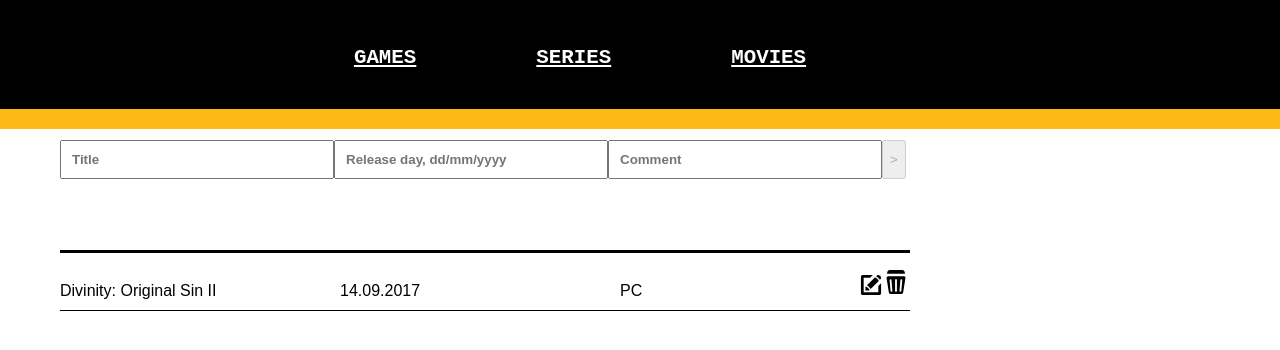
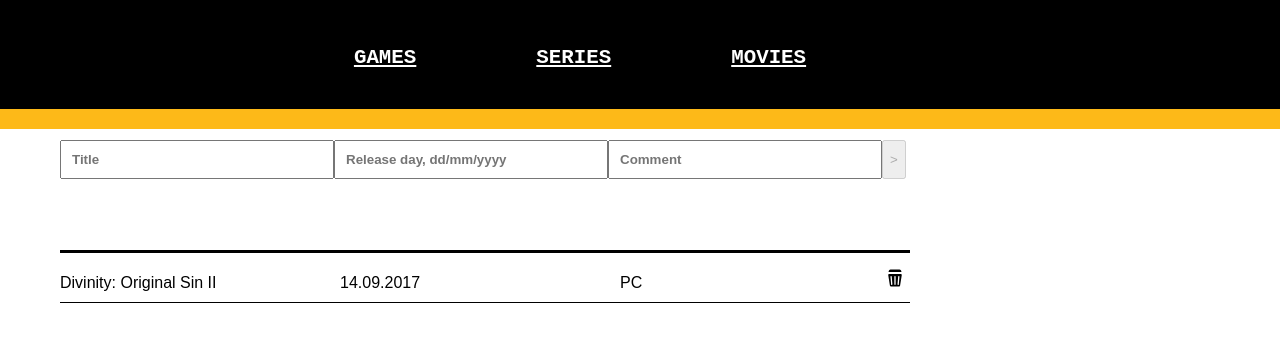
Before and after one commit to michal90r/list_ui_app, a React (Create React App) app in the folder client/: page / in a window 1280 px wide. Shown: the top 350 px of the page. Built offline with nearby package versions, Linux system fonts and the light colour scheme; the HTML template or start-up script is replaced by a standard one.

Commit message:
delete edit icon

```diff
--- a/client/src/App.css
+++ b/client/src/App.css
@@ -91,29 +91,21 @@ html, body, div, span, applet, object, iframe, h1, h2, h3, h4, h5, h6, p, blockq
 
 .commentCol{
     display: table-cell;
-    width: 240px;
-    max-width: 240px;
+    width: 265px;
+    max-width: 265px;
     overflow: hidden;
     text-overflow: ellipsis;
     white-space: nowrap;
 }
 
-.iconCol1{
+
+.iconCol{
     display: table-cell;
 }
 
-.iconCol2{
-    display: table-cell;
-}
-
-.editImg{
-    height: 22px;
-    width: auto;
-    display: table-cell;
-}
 
 .deleteImg{
-    height: 28px;
+    height: 20px;
     width: auto;
     display: table-cell;
 }
--- a/client/src/PresentationalComponents.js
+++ b/client/src/PresentationalComponents.js
@@ -2,7 +2,6 @@ import React from 'react';
 import PropTypes from 'prop-types';
 import moment from 'moment'
 
-import EditImg from './assets/edit.svg'
 import DeleteImg from './assets/delete.svg'
 
 import './App.css';
@@ -20,16 +19,7 @@ const TitleList = (props) => (
                         <div className="releaseCol">{row.releaseDay}</div>
                         <div className="commentCol">{row.comment}</div>
                         <div
-                            className="iconCol1"
-                        >
-                            <img
-                                className="editImg"
-                                alt="edit"
-                                src={EditImg}
-                            />
-                        </div>
-                        <div
-                            className="iconCol2"
+                            className="iconCol"
                             onClick={() => props.onClick(row.id)}
                         >
                             <img
```
Also changed, not shown: client/src/assets/edit.svg (deleted).
